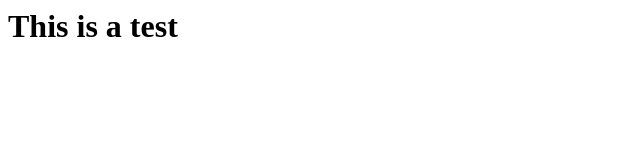
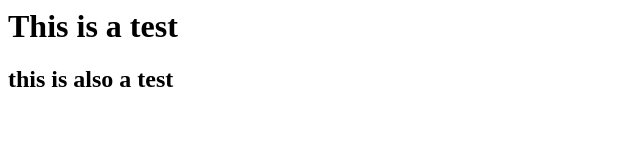
Before and after one commit to kingdomcome82/practical_javascript, a plain HTML site: page index.html in a window 1280 px wide. Shown: the whole page, without its empty margins (0-640 px from the left). Drawn offline with Linux system fonts and the light colour scheme.

Commit message:
commit message

```diff
--- a/index.html
+++ b/index.html
@@ -1,3 +1,4 @@
 <html>
   <h1>This is a test</h1>
+  <h2>this is also a test</h2>
 </html>
```
